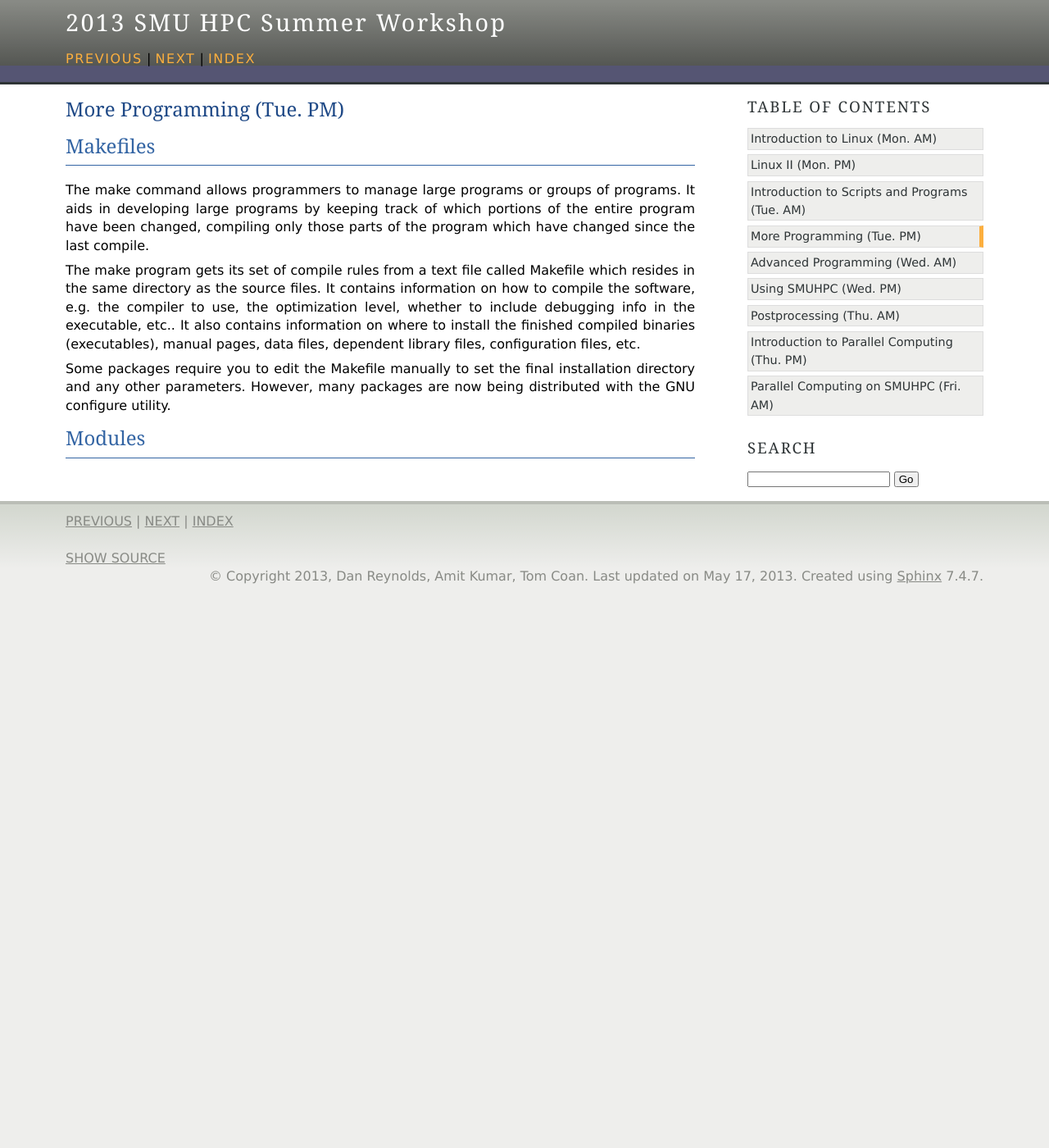
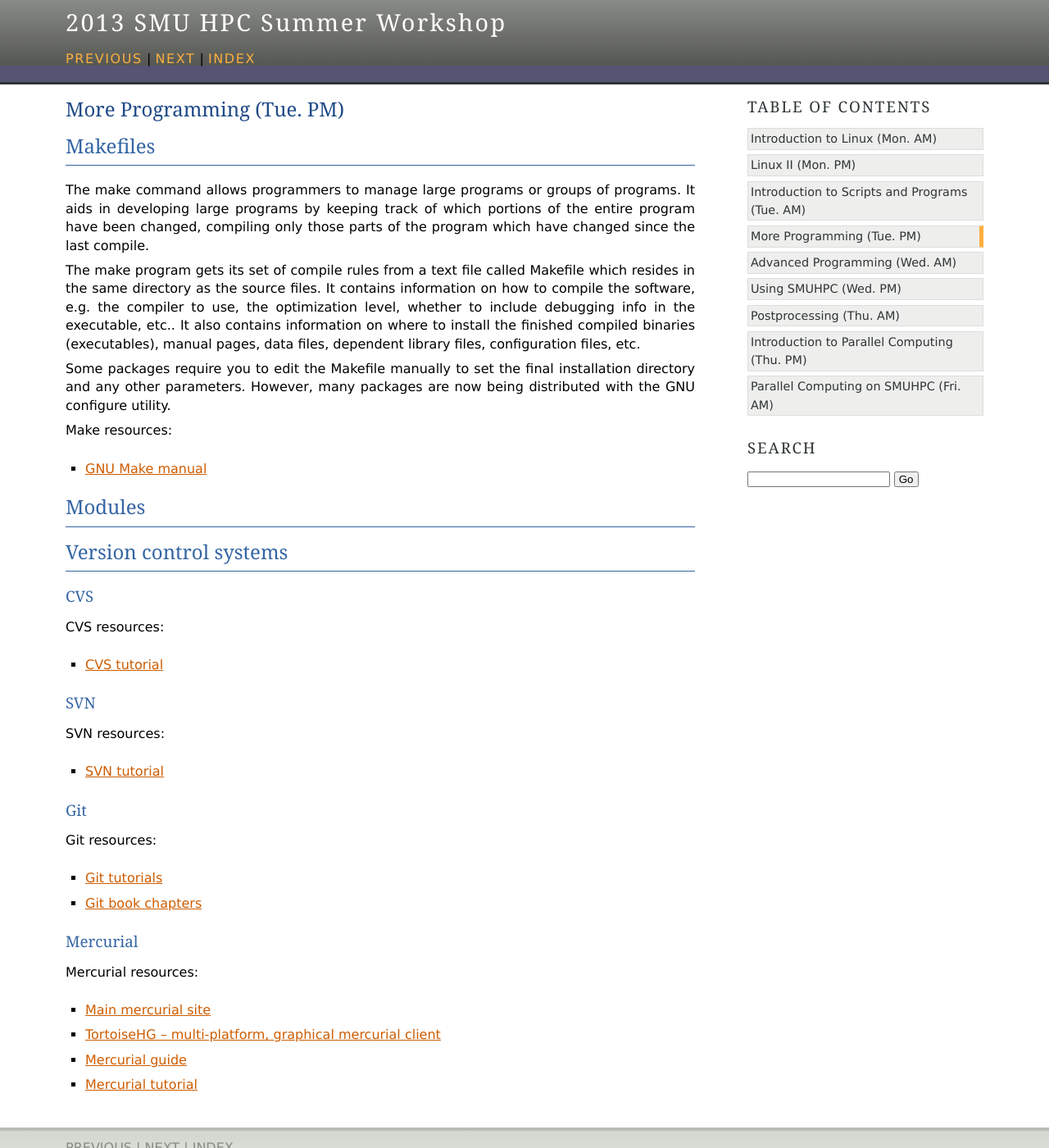
Before and after one commit to drreynolds/smuhpc-workshop, a Sphinx documentation site: the page built from source/session_4.rst, in a window 1280 px wide and 1400 px high. Shown: the whole window at 82% size. Built offline with Sphinx 7.4.7, drawn with Linux system fonts in a browser that asks for light colours.

Commit message:
Added lots of links to resources on various topics

```diff
--- a/source/session_4.rst
+++ b/source/session_4.rst
@@ -15,6 +15,68 @@ packages are now being distributed with the GNU configure utility.
 
 
 
+Make resources:
+
+* `GNU Make manual
+  <http://dreynolds.math.smu.edu/Courses/Math6370_Spring13/make.pdf>`_
+
+
 
 Modules
 ------------------------------------------------------
+
+
+
+
+
+
+
+Version control systems
+------------------------------------------------------
+
+
+
+CVS
+^^^^^^^^
+
+
+CVS resources:
+
+* `CVS tutorial <http://www-mrsrl.stanford.edu/~brian/cvstutorial/>`_
+
+
+
+SVN
+^^^^^^^^
+
+
+SVN resources:
+
+* `SVN tutorial <http://svnbook.red-bean.com/en/1.7/index.html>`_
+
+
+Git
+^^^^^^^^
+
+
+Git resources:
+
+* `Git tutorials <http://www.atlassian.com/git/tutorial>`_
+
+* `Git book chapters <http://git-scm.com/book>`_
+
+
+
+Mercurial
+^^^^^^^^^^^^
+
+Mercurial resources:
+
+* `Main mercurial site <http://mercurial.selenic.com/>`_
+
+* `TortoiseHG -- multi-platform, graphical mercurial client
+  <http://tortoisehg.bitbucket.org/>`_
+
+* `Mercurial guide <http://hgbook.red-bean.com/>`_
+
+* `Mercurial tutorial <http://mercurial.selenic.com/wiki/Tutorial>`_
```
Also changed, not shown: source/session_3.rst (+35 -0 lines), source/session_8.rst (+35 -0 lines).
